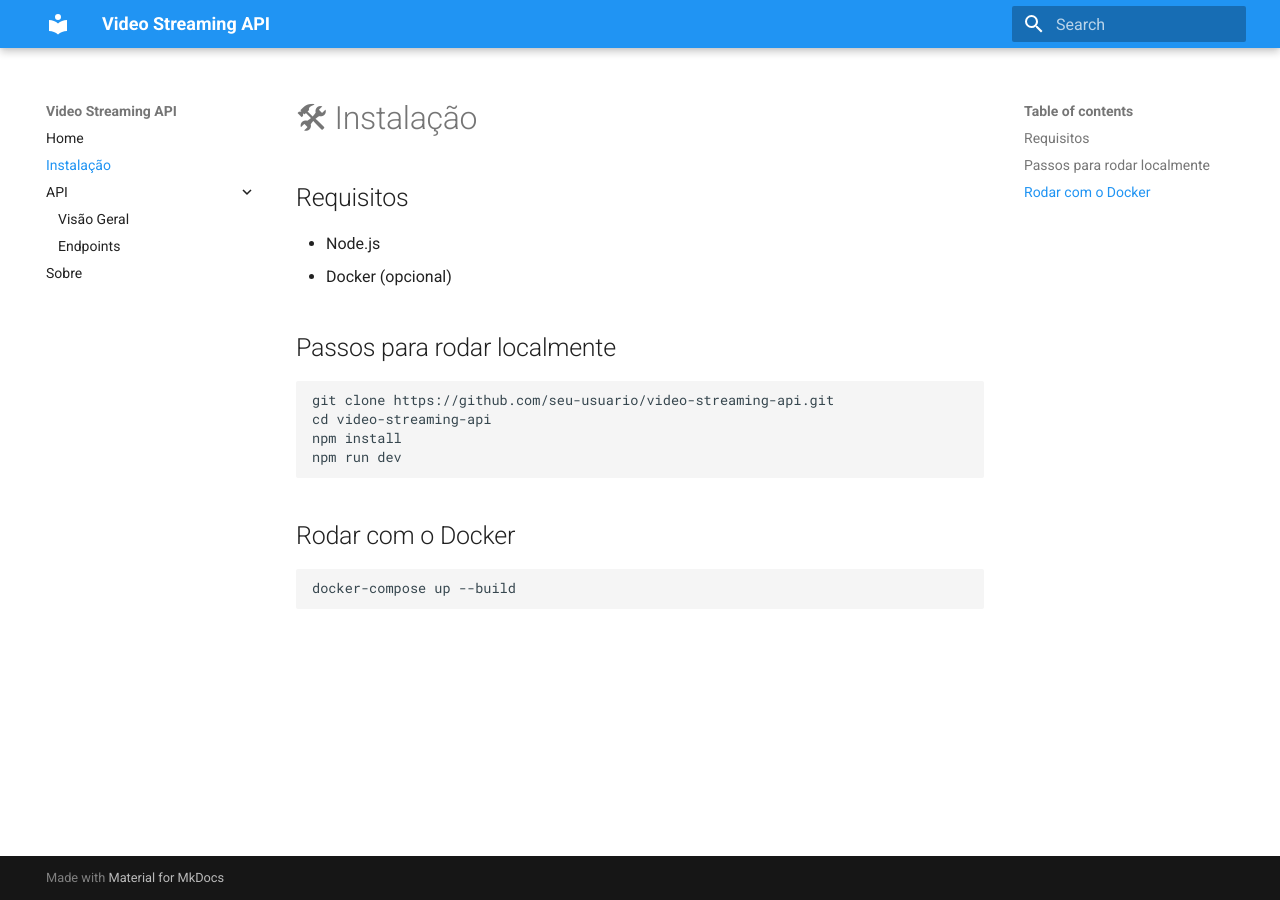
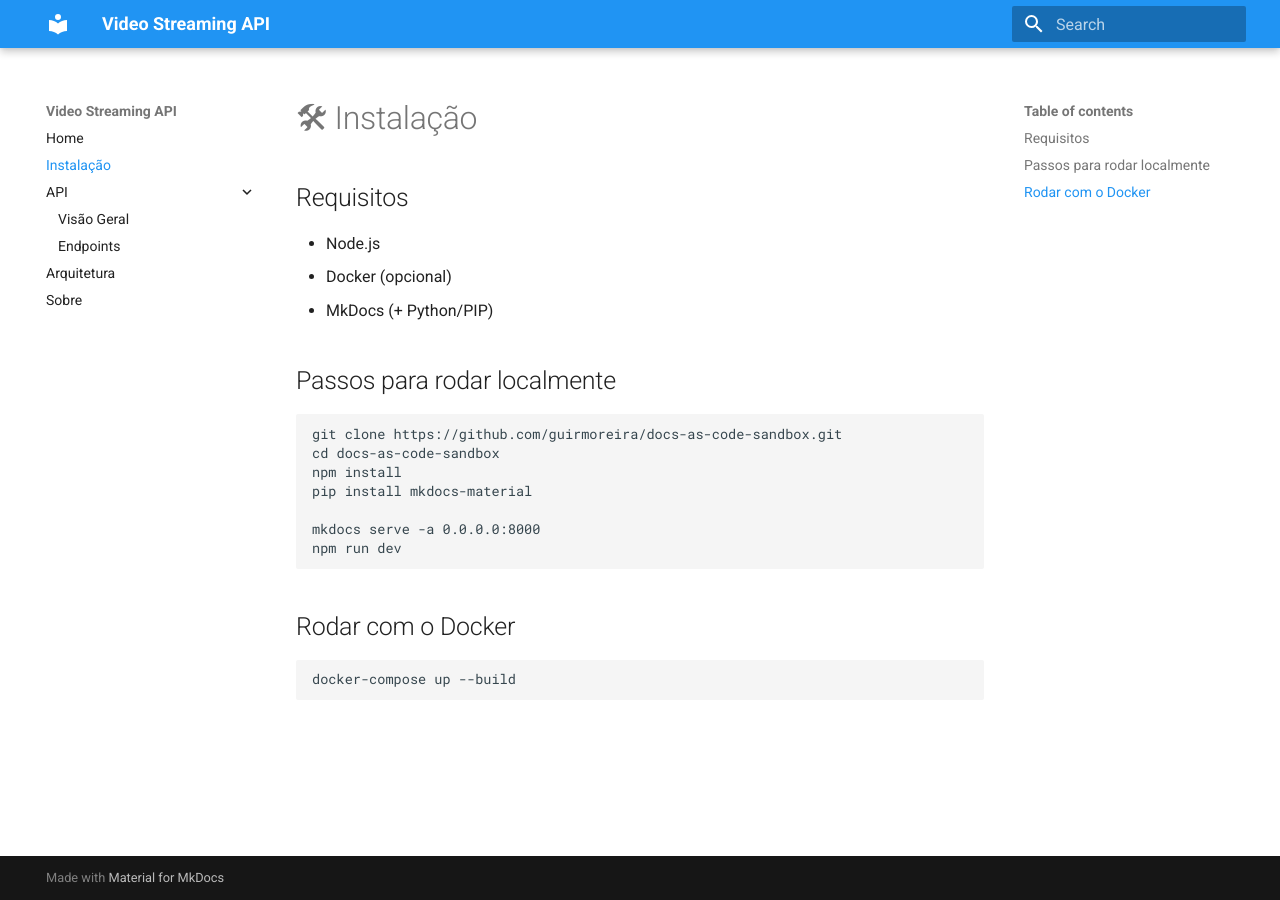
Before and after one commit to guirmoreira/docs-as-code-sandbox, an MkDocs documentation site: the page built from docs/installation.md, in a window 1280 px wide. Built offline with MkDocs 1.6.1 and Material for MkDocs 9.7.7, drawn with Linux system fonts in a browser that asks for light colours.

````diff
--- a/docs/installation.md
+++ b/docs/installation.md
@@ -4,13 +4,17 @@
 
 - Node.js
 - Docker (opcional)
+- MkDocs (+ Python/PIP)
 
 ## Passos para rodar localmente
 
 ```bash
-git clone https://github.com/seu-usuario/video-streaming-api.git
-cd video-streaming-api
+git clone https://github.com/guirmoreira/docs-as-code-sandbox.git
+cd docs-as-code-sandbox
 npm install
+pip install mkdocs-material
+
+mkdocs serve -a 0.0.0.0:8000
 npm run dev
 ```
 
--- a/mkdocs.yml
+++ b/mkdocs.yml
@@ -16,4 +16,5 @@ nav:
   - API:
       - Visão Geral: api.md
       - Endpoints: endpoints.md
+  - Arquitetura: architecture.md
   - Sobre: about.md
````
Also changed, not shown: README.md (+5 -2 lines).
